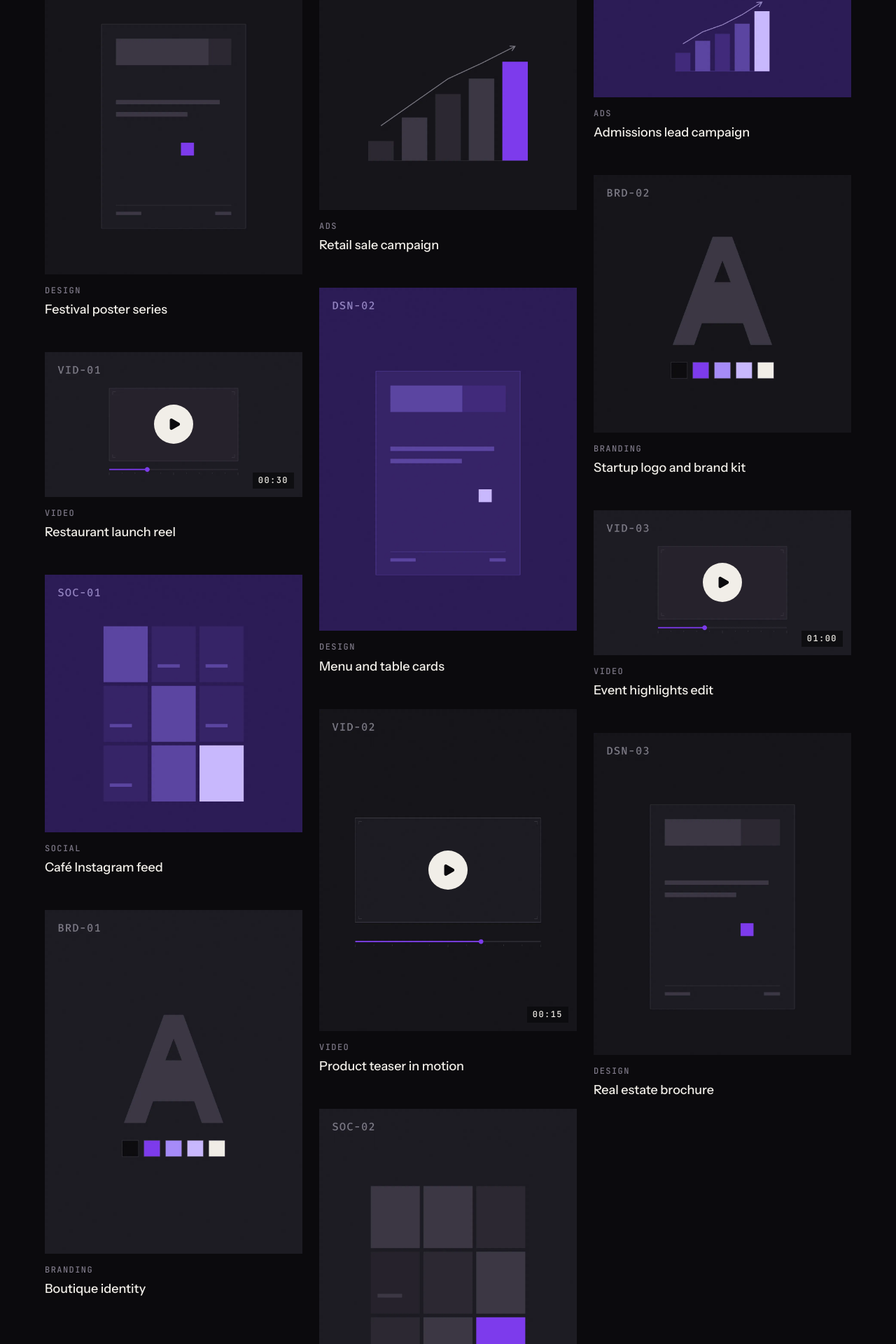
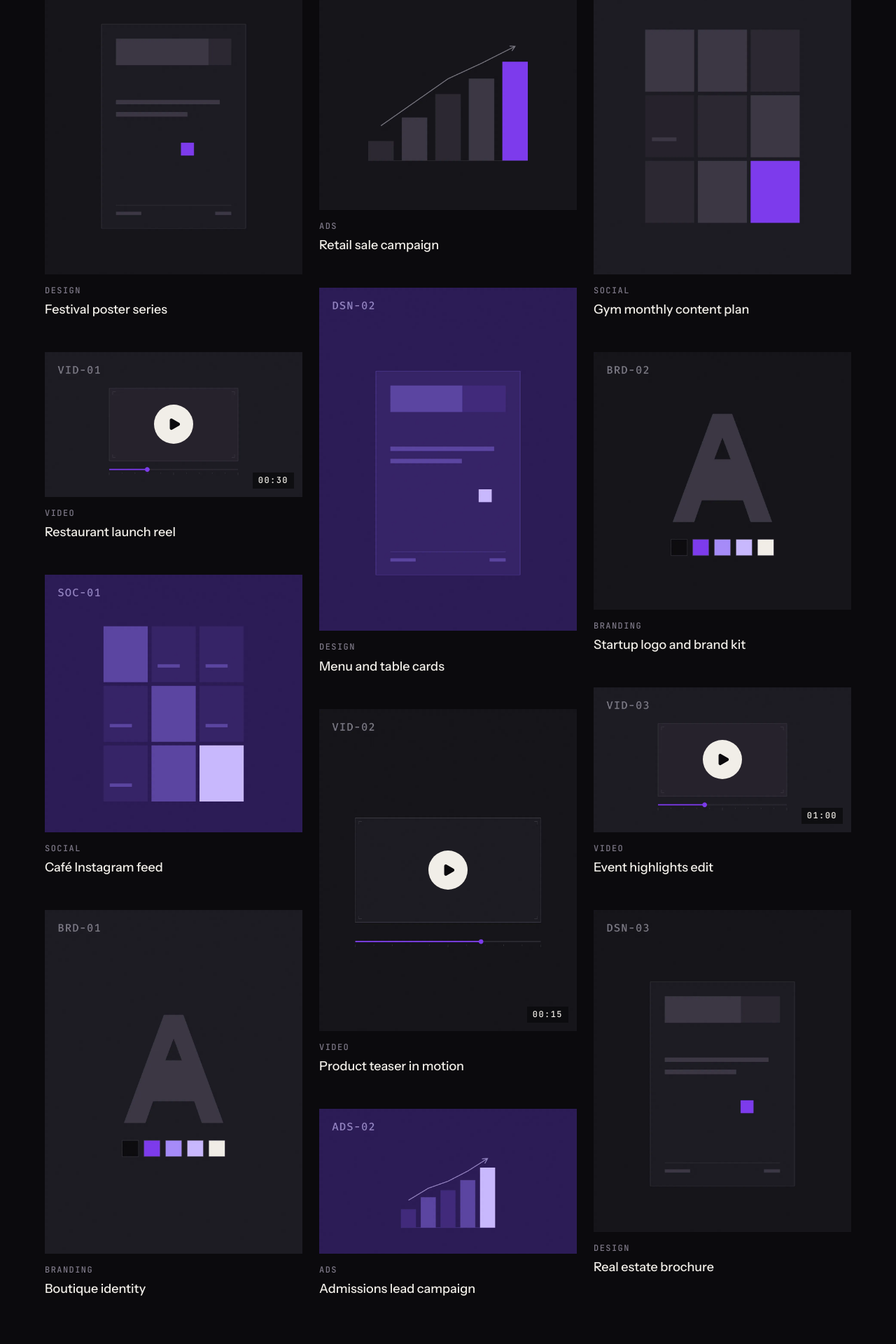
Before and after one commit to mishabvibes/align-media-business-profile, a Next.js app: page / in a window 1280 px wide. Shown: the part 2573-4493 px from the top of the page at 70% size. Built offline with nearby package versions, Linux system fonts and the light colour scheme.

Commit message:
sulaiman: review round 2

```diff
--- a/app/globals.css
+++ b/app/globals.css
@@ -347,7 +347,8 @@
 }
 
 /* Outlined display numerals (Process, 404): 1px line-strong stroke; pair with text-transparent.
-   Not named text-*: tailwind-merge (cn) would drop it as a text colour next to text-transparent. */
+   Not named text-*: tailwind-merge (cn) would drop it as a text colour next to text-transparent.
+   Recolour via --numeral-stroke: this shorthand beats a separate -webkit-text-stroke-color class. */
 @utility numeral-outline {
-  -webkit-text-stroke: 1px var(--line-strong);
+  -webkit-text-stroke: 1px var(--numeral-stroke, var(--line-strong));
 }
--- a/components/sections/process.tsx
+++ b/components/sections/process.tsx
@@ -26,7 +26,8 @@ function Step({ step, index }: { step: ProcessStep; index: number }) {
         className={cn(
           "numeral-outline block text-transparent font-display text-8xl leading-[0.85] font-extrabold tracking-[-0.04em]",
           "transition-[color,-webkit-text-stroke-color] duration-700 ease-out-soft",
-          filled && "text-violet-text [-webkit-text-stroke-color:var(--violet-text)]",
+          // Drop the stroke once filled: it traces the font's overlapping contours (a box inside the "4").
+          filled && "text-violet-text [--numeral-stroke:transparent]",
         )}
       >
         {step.number}
--- a/content/portfolio.ts
+++ b/content/portfolio.ts
@@ -99,6 +99,16 @@ export const portfolio: PortfolioItem[] = [
     duration: "00:15",
   },
   {
+    id: "ads-02",
+    title: "Admissions lead campaign",
+    category: "Ads",
+    code: "ADS-02",
+    image: "/portfolio/ads-02.webp",
+    alt: "Placeholder for an admissions lead ad campaign",
+    aspectRatio: "16:9",
+    isVideo: false,
+  },
+  {
     id: "soc-02",
     title: "Gym monthly content plan",
     category: "Social",
@@ -106,16 +116,6 @@ export const portfolio: PortfolioItem[] = [
     image: "/portfolio/soc-02.webp",
     alt: "Placeholder for a gym's monthly social content",
     aspectRatio: "4:5",
-    isVideo: false,
-  },
-  {
-    id: "ads-02",
-    title: "Admissions lead campaign",
-    category: "Ads",
-    code: "ADS-02",
-    image: "/portfolio/ads-02.webp",
-    alt: "Placeholder for an admissions lead ad campaign",
-    aspectRatio: "16:9",
     isVideo: false,
   },
   {
```
